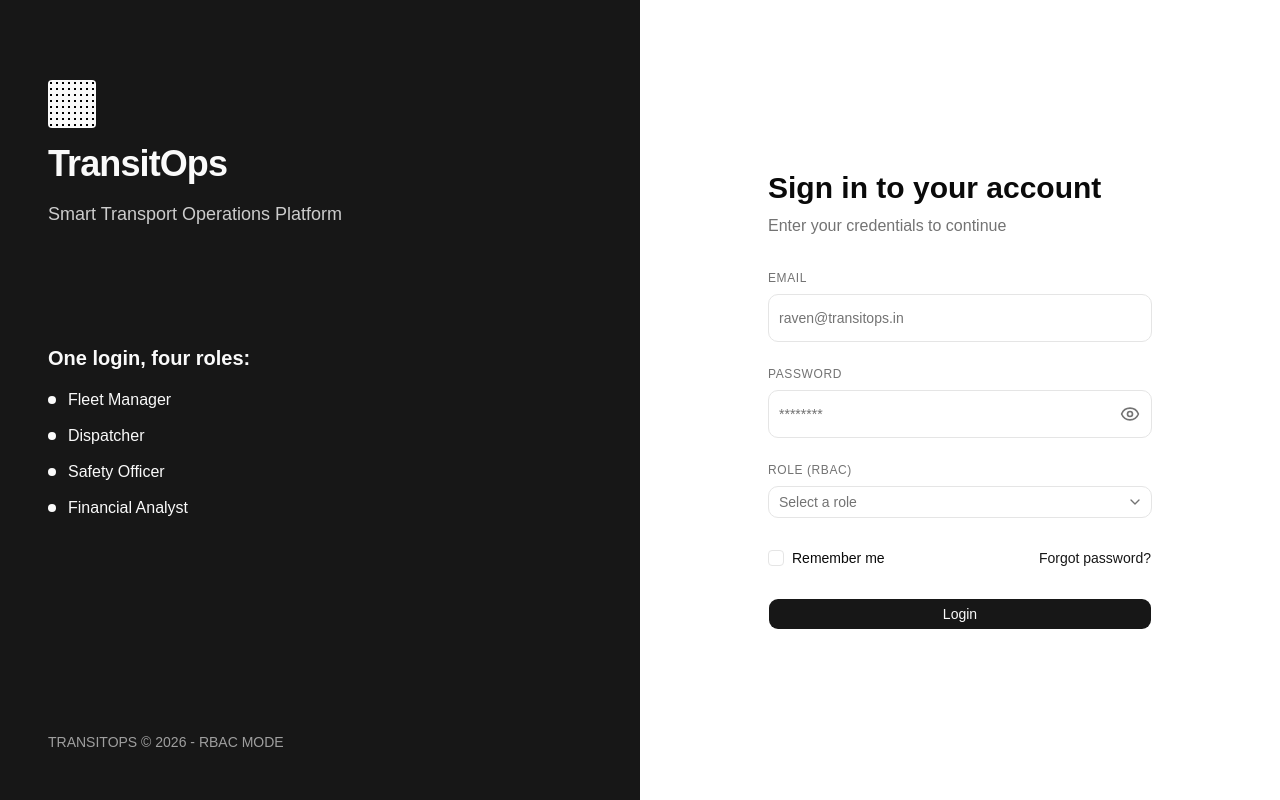
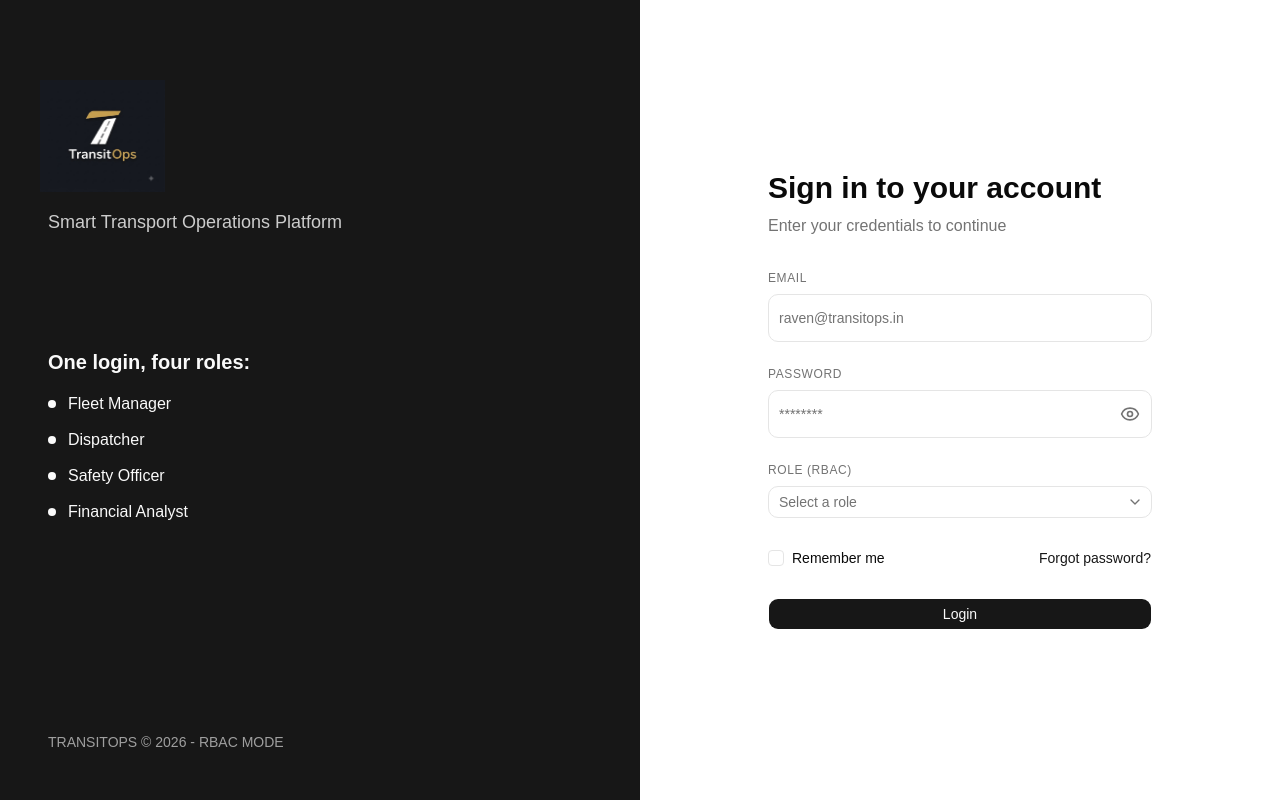
Before and after one commit to suryansh04/TransitOps_ODOO_7MOD3, a React (Vite) app in the folder frontend/: page /login in a window 1280 px wide. Built offline with nearby package versions, Linux system fonts and the light colour scheme; no server answers.

Commit message:
feat: add TransitOps logo to login page

```diff
--- a/frontend/src/pages/Login.tsx
+++ b/frontend/src/pages/Login.tsx
@@ -8,6 +8,7 @@ import { Select, SelectContent, SelectItem, SelectTrigger, SelectValue } from "@
 import { Checkbox } from "@/components/ui/checkbox"
 import { Alert, AlertDescription, AlertTitle } from "@/components/ui/alert"
 import { AlertCircle, Loader2, Eye, EyeOff } from "lucide-react"
+import logo from "@/assets/logo.png"
 
 export const Login: React.FC = () => {
   const { login } = useAuth()
@@ -54,11 +55,7 @@ export const Login: React.FC = () => {
       {/* Left Panel - Dark theme as per implementation.md */}
       <div className="hidden w-1/2 flex-col justify-between bg-primary p-12 text-primary-foreground lg:flex">
         <div className="space-y-4 mt-8">
-          <div className="h-12 w-12 rounded bg-primary-foreground" style={{
-            backgroundImage: "radial-gradient(circle, #000 1px, transparent 1px)",
-            backgroundSize: "6px 6px"
-          }} />
-          <h1 className="text-4xl font-bold tracking-tight">TransitOps</h1>
+          <img src={logo} alt="TransitOps Logo" className="h-28 w-auto object-contain -ml-2" />
           <p className="text-lg text-primary-foreground/80">Smart Transport Operations Platform</p>
         </div>
 
```
Also changed, not shown: frontend/src/assets/logo.png (added).
